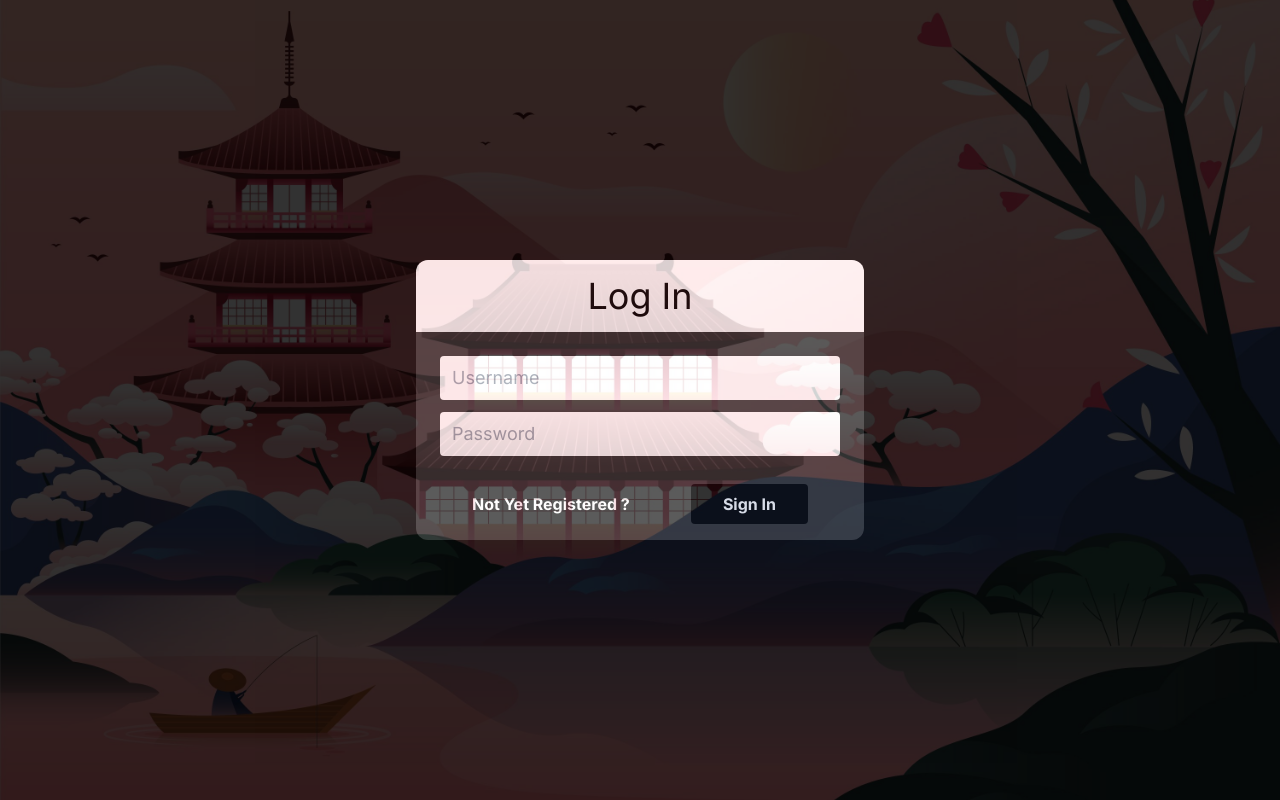
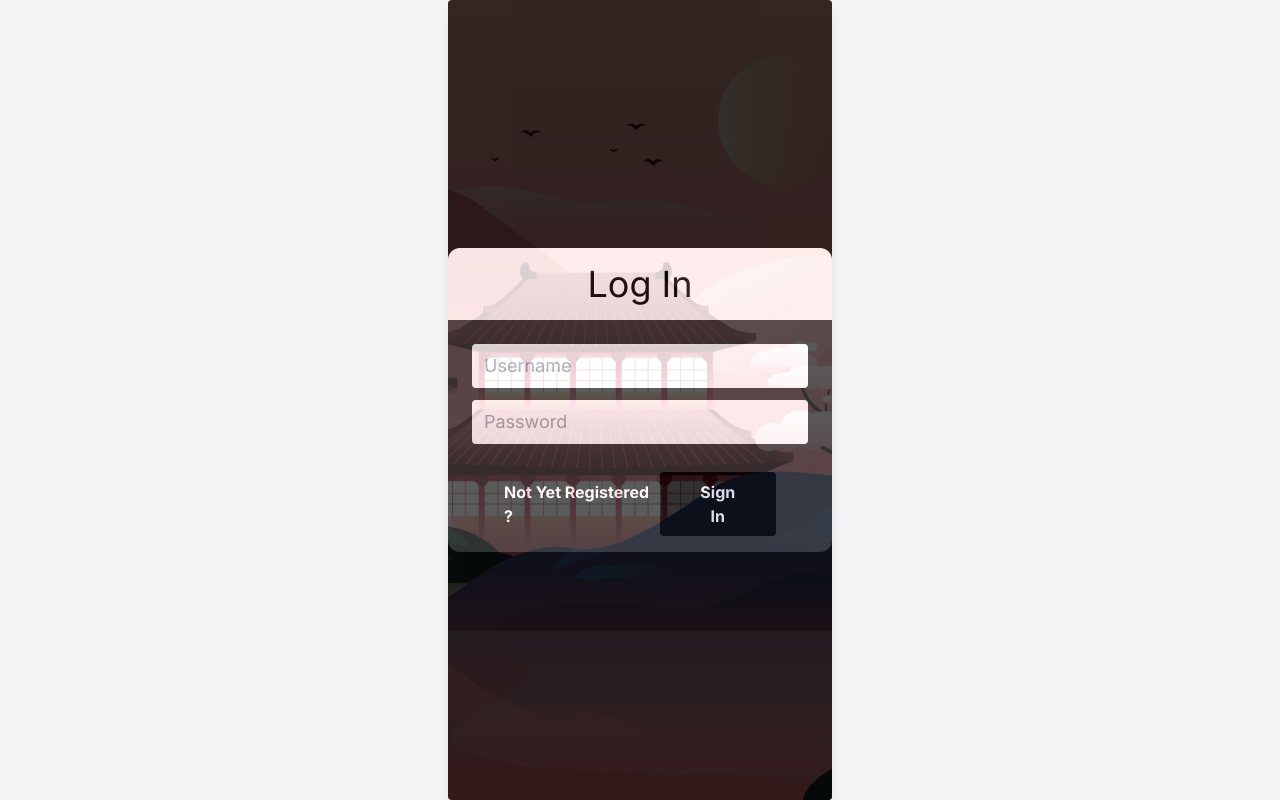
Before and after one commit to aswathyeg/next-js-experiment, a Next.js app: page /ui/login in a window 1280 px wide. Built offline with nearby package versions, Linux system fonts and the light colour scheme.

Commit message:
added card

```diff
--- a/app/ui/login/page.tsx
+++ b/app/ui/login/page.tsx
@@ -3,7 +3,11 @@ import Link from "next/link"
 Link
 export default function LoginPage(){
     return(
-        <main className="bg-pageBg bg-cover bg-center bg-no-repeat">
+        <div className="flex justify-center items-center min-h-screen bg-gray-100">
+        <div className="max-w-sm rounded overflow-hidden shadow-lg">
+        <main className="bg-pageBg bg-cover bg-center bg-no-repeat ">
+
+
             <div className="w-full h-screen flex justify-center items-center bg-black opacity-80">
                 <aside className="bg-white w-full max-w-md rounded-xl bg-opacity-20 shadow-lg shadow-black">
             <h1 className="text-center text-black font-dark text-4xl bg-white rounded-t-xl m-0 py-4">
@@ -36,6 +40,10 @@ export default function LoginPage(){
             </form>
             </aside>
             </div>
+
+
         </main>
+        </div>
+        </div>
     )
 }
```
